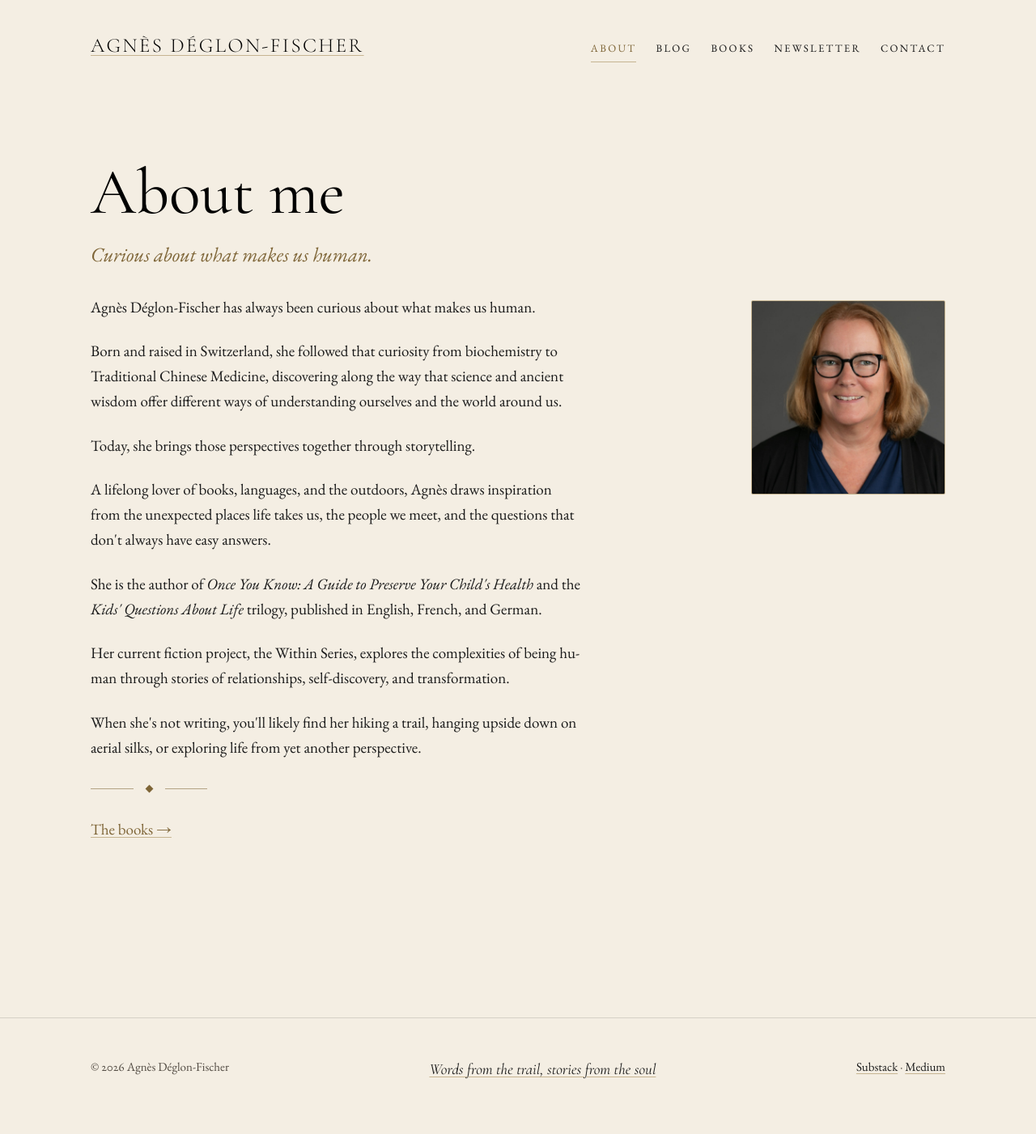
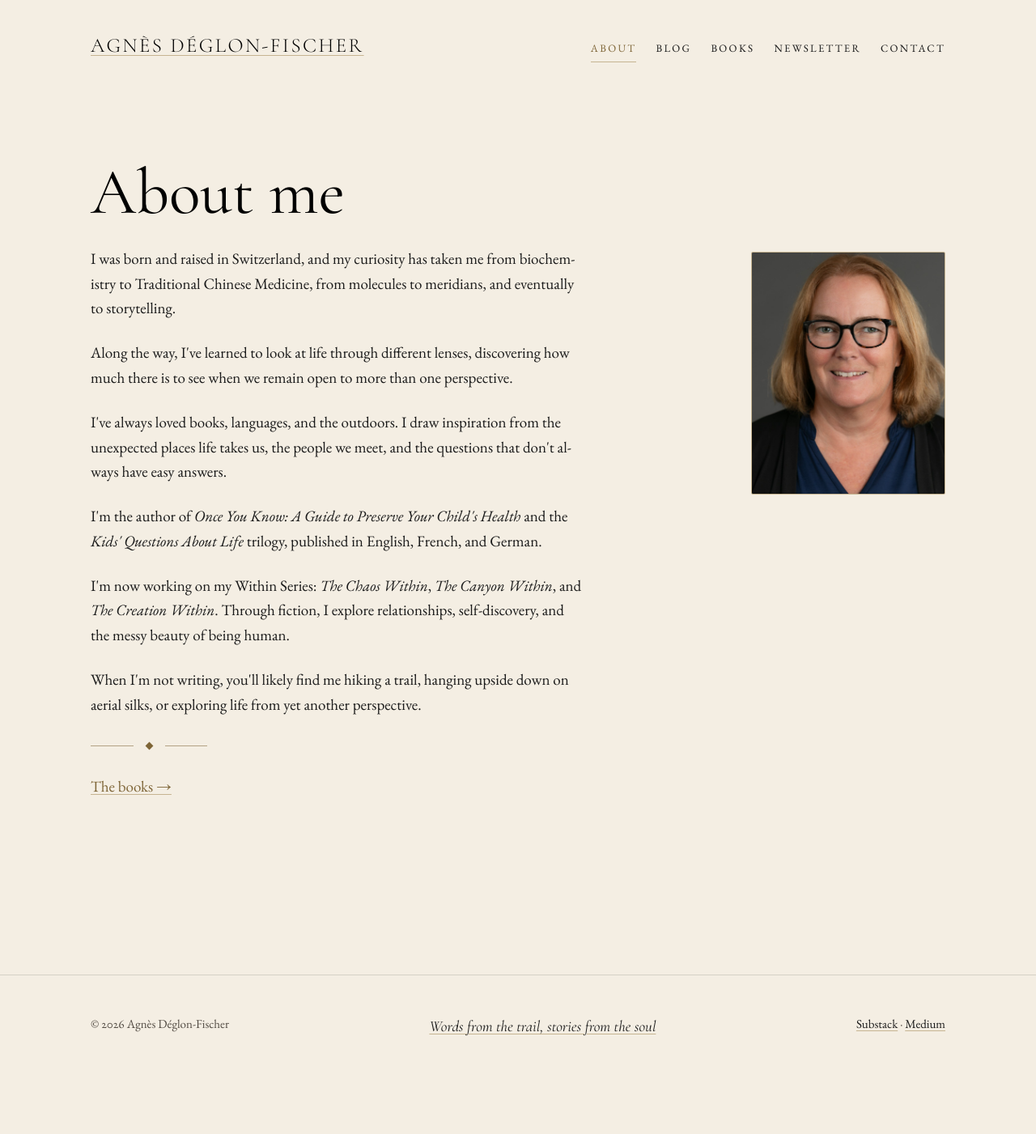
Before and after one commit to adeglon/adeglon.github.io, a Jekyll site: the page built from docs/about.md, in a window 1280 px wide. Shown: the whole page at 81% size. Built offline with Jekyll 4.4.1, drawn with Linux system fonts in a browser that asks for light colours; a script that is not in the unit is left out; after the commit the page ends 1348 px from its top, so only the background shows below that.

Commit message:
About, in the first person, with a wider portrait and no standfirst

```diff
--- a/docs/about.md
+++ b/docs/about.md
@@ -1,45 +1,43 @@
 ---
 layout: page
 title: About me
-standfirst: Curious about what makes us human.
 description: >-
-  Agnès Déglon-Fischer is a Swiss writer trained in biochemistry and
-  Traditional Chinese Medicine, author of Once You Know and the Kids' Questions
-  About Life trilogy, and at work on the Within Series.
+  I'm Agnès Déglon-Fischer, a Swiss writer with a background in biochemistry
+  and Traditional Chinese Medicine, author of Once You Know and the Kids'
+  Questions About Life trilogy, now at work on the Within Series.
 permalink: /about/
-og_image: /assets/author/agnes-portrait-square-1000.jpg
+og_image: /assets/author/agnes-portrait-45-1000.jpg
 redirect_from:
   - /author/
   - /family-mis-adventures/
 ---
 
-<img class="portrait" src="{{ '/assets/author/agnes-portrait-square-1000.jpg' | relative_url }}"
-     width="1000" height="1000" loading="lazy"
+<img class="portrait" src="{{ '/assets/author/agnes-portrait-45-1000.jpg' | relative_url }}"
+     width="1000" height="1250" loading="lazy"
      alt="Agnès Déglon-Fischer">
 
-Agnès Déglon-Fischer has always been curious about what makes us human.
+I was born and raised in Switzerland, and my curiosity has taken me from
+biochemistry to Traditional Chinese Medicine, from molecules to meridians, and
+eventually to storytelling.
 
-Born and raised in Switzerland, she followed that curiosity from biochemistry
-to Traditional Chinese Medicine, discovering along the way that science and
-ancient wisdom offer different ways of understanding ourselves and the world
-around us.
+Along the way, I've learned to look at life through different lenses,
+discovering how much there is to see when we remain open to more than one
+perspective.
 
-Today, she brings those perspectives together through storytelling.
+I've always loved books, languages, and the outdoors. I draw inspiration from
+the unexpected places life takes us, the people we meet, and the questions that
+don't always have easy answers.
 
-A lifelong lover of books, languages, and the outdoors, Agnès draws inspiration
-from the unexpected places life takes us, the people we meet, and the questions
-that don't always have easy answers.
-
-She is the author of *Once You Know: A Guide to Preserve Your Child's Health*
-and the *Kids' Questions About Life* trilogy, published in English, French, and
+I'm the author of *Once You Know: A Guide to Preserve Your Child's Health* and
+the *Kids' Questions About Life* trilogy, published in English, French, and
 German.
 
-Her current fiction project, the Within Series, explores the complexities of
-being human through stories of relationships, self-discovery, and
-transformation.
+I'm now working on my Within Series: *The Chaos Within*, *The Canyon Within*,
+and *The Creation Within*. Through fiction, I explore relationships,
+self-discovery, and the messy beauty of being human.
 
-When she's not writing, you'll likely find her hiking a trail, hanging upside
-down on aerial silks, or exploring life from yet another perspective.
+When I'm not writing, you'll likely find me hiking a trail, hanging upside down
+on aerial silks, or exploring life from yet another perspective.
 
 {% include ornament.html modifier="ornament--short" %}
 
```
Also changed, not shown: docs/assets/author/agnes-portrait-45-1000.jpg (added).
